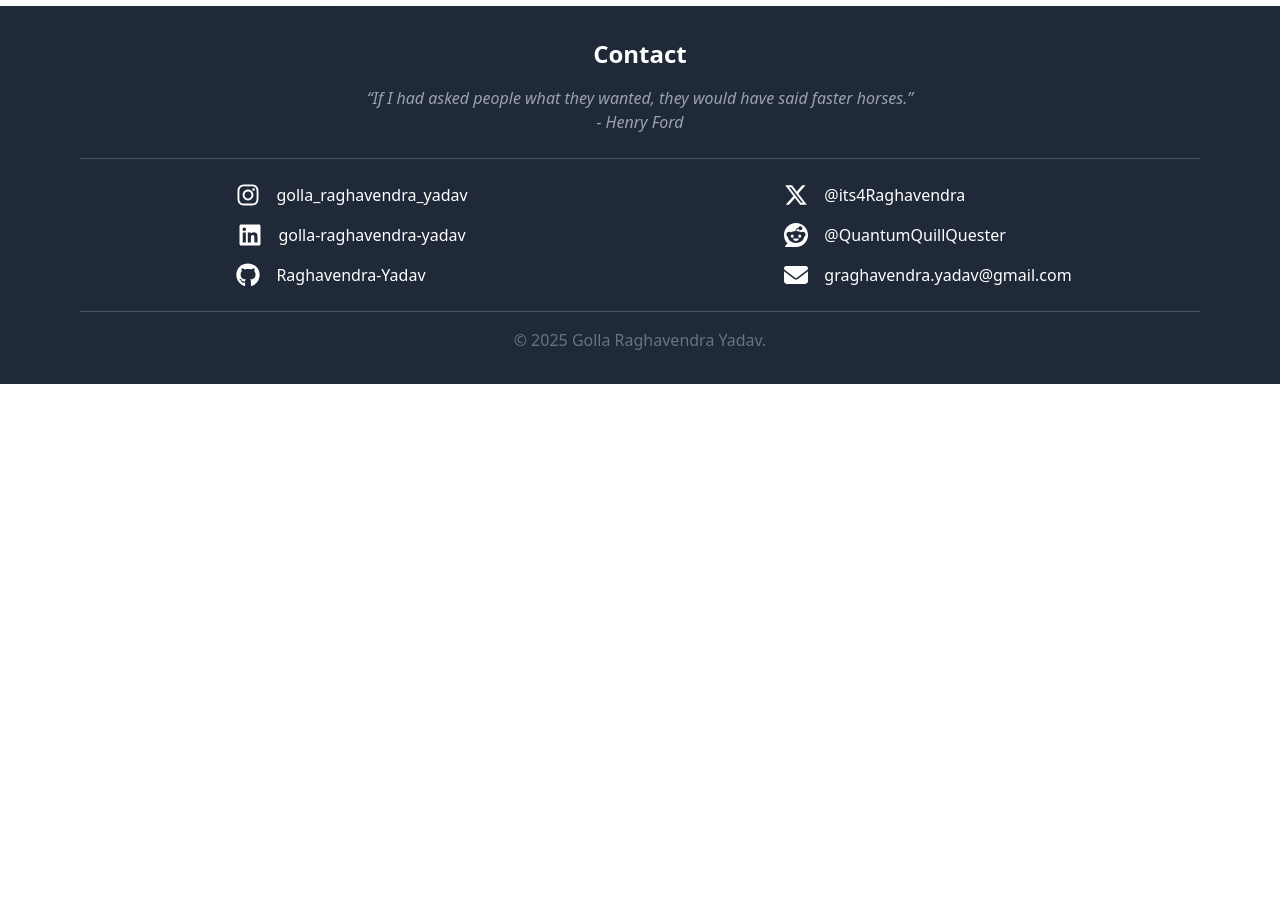
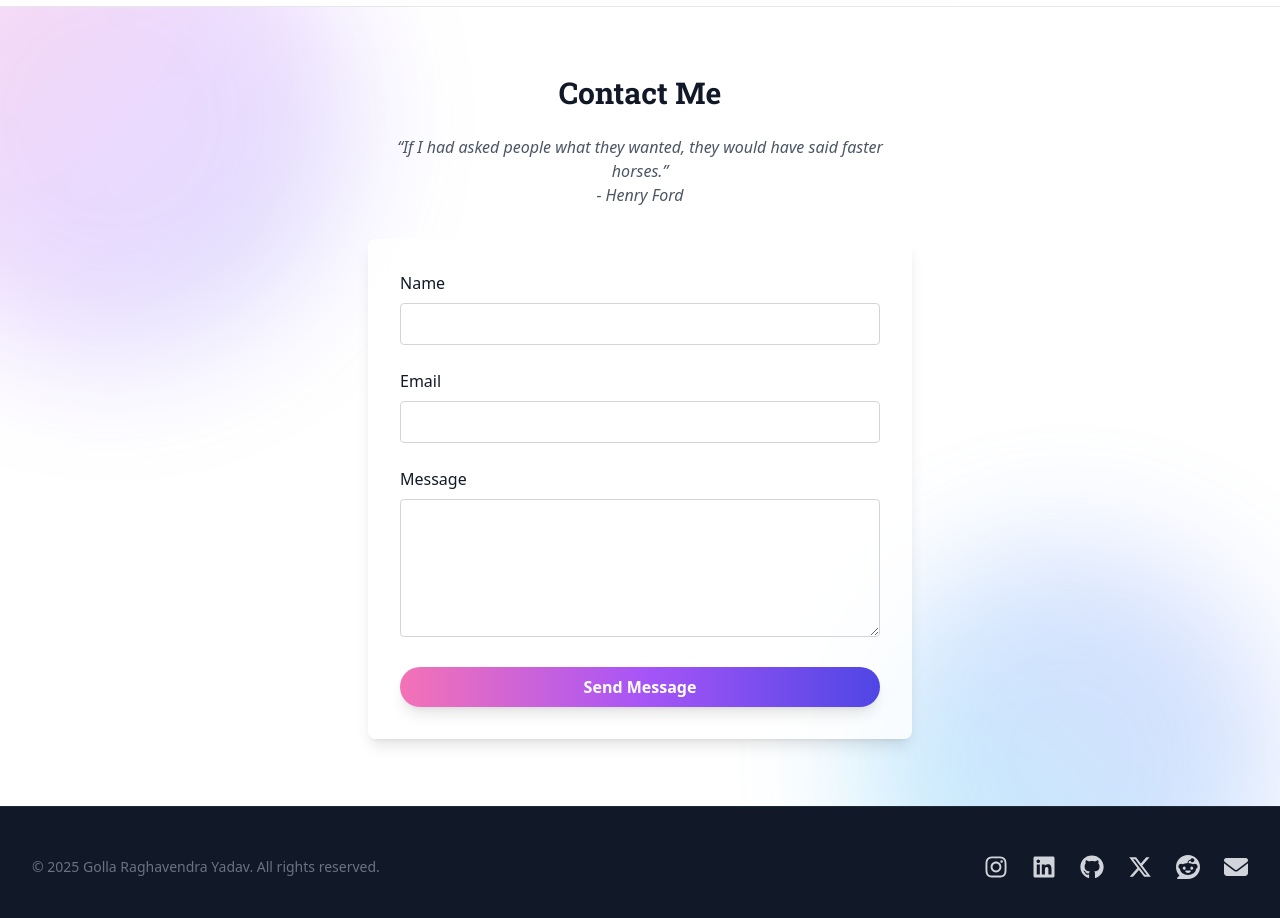
Before and after one commit to Raghavendra-Yadav/my-portfolio, a Next.js app: page / in a window 1280 px wide. Shown: the part 6340-7258 px from the top of the page. Before the commit the page ends 6724 px from the top, so only its background shows below. Built offline with nearby package versions, Linux system fonts and the light colour scheme.

Commit message:
feat: Add Contact component with form handling and animations

```diff
--- /dev/null
+++ b/src/components/Contact.tsx
@@ -0,0 +1,233 @@
+import React, { useState } from 'react';
+
+const Contact: React.FC = () => {
+  const [form, setForm] = useState({ name: '', email: '', message: '' });
+  const [submitted, setSubmitted] = useState(false);
+  const [showSent, setShowSent] = useState(false);
+  const [buttonClicked, setButtonClicked] = useState(false);
+
+  const handleChange = (
+    e: React.ChangeEvent<HTMLInputElement | HTMLTextAreaElement>
+  ) => {
+    setForm({ ...form, [e.target.name]: e.target.value });
+  };
+
+  const handleSubmit = (e: React.FormEvent) => {
+    e.preventDefault();
+    setButtonClicked(true);
+    setTimeout(() => {
+      setButtonClicked(false);
+      setSubmitted(true);
+      setTimeout(() => setShowSent(true), 900);
+    }, 250); // Button animation duration
+  };
+
+  return (
+    <footer
+      id="Contact"
+      className="relative min-h-screen border-t border-gray-200 dark:border-gray-800 overflow-hidden flex flex-col justify-center"
+    >
+      {/* Blurred gradient blobs for background, matching Abilities page */}
+      <div
+        aria-hidden="true"
+        className="pointer-events-none absolute -top-32 -left-32 w-[480px] h-[480px] rounded-full bg-gradient-to-br from-pink-400 via-purple-400 to-indigo-400 opacity-30 blur-3xl"
+      />
+      <div
+        aria-hidden="true"
+        className="pointer-events-none absolute -bottom-40 right-0 w-[420px] h-[420px] rounded-full bg-gradient-to-tr from-cyan-400 via-blue-400 to-indigo-400 opacity-30 blur-3xl"
+      />
+      {/* Grain/noise overlay */}
+      <div
+        aria-hidden="true"
+        className="pointer-events-none fixed inset-0 z-0"
+        style={{
+          backgroundImage: "url('/grain.png'), url('/noise.png')",
+          opacity: 0.13,
+          mixBlendMode: 'overlay',
+        }}
+      />
+      <div className="relative max-w-xl mx-auto px-4 z-10">
+        <h2
+          className="text-3xl font-bold mb-6 text-center"
+          style={{ fontFamily: "'Roboto Slab', serif" }}
+        >
+          Contact Me
+        </h2>
+        <p className="text-center text-gray-600 dark:text-gray-400 mb-8 italic">
+          &ldquo;If I had asked people what they wanted, they would have said
+          faster horses.&rdquo;
+          <br />- Henry Ford
+        </p>
+        {submitted ? (
+          <div className="min-h-[60vh] flex items-center justify-center">
+            {!showSent ? (
+              <span className="flex flex-col items-center">
+                {/* Envelope flies up */}
+                <svg
+                  className="mx-auto mb-6 animate-envelope-fly"
+                  width="56"
+                  height="56"
+                  fill="none"
+                  viewBox="0 0 24 24"
+                  stroke="currentColor"
+                  strokeWidth={1.5}
+                >
+                  <rect
+                    x="3"
+                    y="7"
+                    width="18"
+                    height="10"
+                    rx="2"
+                    className="stroke-cyan-400"
+                    fill="none"
+                  />
+                  <polyline
+                    points="3,7 12,14 21,7"
+                    className="stroke-cyan-400"
+                    fill="none"
+                  />
+                </svg>
+                <span
+                  className="text-center font-bold text-2xl px-6 py-8"
+                  style={{
+                    background:
+                      'linear-gradient(90deg, #22d3ee 0%, #a78bfa 100%)',
+                    WebkitBackgroundClip: 'text',
+                    WebkitTextFillColor: 'transparent',
+                    fontFamily: "'Roboto Slab', serif",
+                    opacity: 0.5,
+                  }}
+                >
+                  Sending...
+                </span>
+              </span>
+            ) : (
+              <span
+                className="text-center font-bold text-2xl px-6 py-8 animate-message-sent"
+                style={{
+                  background:
+                    'linear-gradient(90deg, #a78bfa 0%, #22d3ee 100%)',
+                  WebkitBackgroundClip: 'text',
+                  WebkitTextFillColor: 'transparent',
+                  fontFamily: "'Roboto Slab', serif",
+                }}
+              >
+                Message sent!
+                <br />
+                Thank you for your message.
+                <br />I will get back to you soon.
+              </span>
+            )}
+            <style>
+              {`
+                @keyframes message-sent {
+                  0% {
+                    opacity: 0;
+                    transform: scale(0.95) translateY(40px);
+                  }
+                  60% {
+                    opacity: 1;
+                    transform: scale(1.05) translateY(-8px);
+                  }
+                  100% {
+                    opacity: 1;
+                    transform: scale(1) translateY(0);
+                  }
+                }
+                .animate-message-sent {
+                  animation: message-sent 0.8s cubic-bezier(.4,0,.2,1) both;
+                }
+                @keyframes envelope-fly {
+                  0% {
+                    opacity: 1;
+                    transform: translateY(0) scale(1) rotate(0deg);
+                  }
+                  60% {
+                    opacity: 1;
+                    transform: translateY(-40px) scale(1.08) rotate(-8deg);
+                  }
+                  100% {
+                    opacity: 0;
+                    transform: translateY(-120px) scale(0.7) rotate(12deg);
+                  }
+                }
+                .animate-envelope-fly {
+                  animation: envelope-fly 0.9s cubic-bezier(.4,0,.2,1) both;
+                }
+                @keyframes btn-pop {
+                  0% { transform: scale(1); opacity: 1; }
+                  50% { transform: scale(1.08); opacity: 0.85; }
+                  100% { transform: scale(1); opacity: 1; }
+                }
+                .animate-btn-pop {
+                  animation: btn-pop 0.25s cubic-bezier(.4,0,.2,1);
+                }
+              `}
+            </style>
+          </div>
+        ) : (
+          <form
+            className="bg-white/80 dark:bg-gray-900/80 backdrop-blur rounded-lg shadow-lg p-8 space-y-6 relative"
+            onSubmit={handleSubmit}
+          >
+            <div>
+              <label htmlFor="name" className="block mb-2 font-medium">
+                Name
+              </label>
+              <input
+                id="name"
+                name="name"
+                type="text"
+                required
+                value={form.name}
+                onChange={handleChange}
+                className="w-full px-4 py-2 rounded border border-gray-300 dark:border-gray-700 bg-transparent focus:outline-none focus:ring-2 focus:ring-indigo-400"
+              />
+            </div>
+            <div>
+              <label htmlFor="email" className="block mb-2 font-medium">
+                Email
+              </label>
+              <input
+                id="email"
+                name="email"
+                type="email"
+                required
+                value={form.email}
+                onChange={handleChange}
+                className="w-full px-4 py-2 rounded border border-gray-300 dark:border-gray-700 bg-transparent focus:outline-none focus:ring-2 focus:ring-indigo-400"
+              />
+            </div>
+            <div>
+              <label htmlFor="message" className="block mb-2 font-medium">
+                Message
+              </label>
+              <textarea
+                id="message"
+                name="message"
+                required
+                rows={5}
+                value={form.message}
+                onChange={handleChange}
+                className="w-full px-4 py-2 rounded border border-gray-300 dark:border-gray-700 bg-transparent focus:outline-none focus:ring-2 focus:ring-indigo-400"
+              />
+            </div>
+            <button
+              type="submit"
+              className={`w-full py-2 px-4 rounded-full font-semibold text-white transition
+                bg-gradient-to-r from-pink-400 via-purple-500 to-indigo-600
+                hover:from-pink-500 hover:via-purple-600 hover:to-indigo-700
+                shadow-lg relative overflow-visible
+                ${buttonClicked ? 'animate-btn-pop' : ''}
+              `}
+            >
+              Send Message
+            </button>
+          </form>
+        )}
+      </div>
+    </footer>
+  );
+};
+
+export default Contact;
--- a/src/components/Footer.tsx
+++ b/src/components/Footer.tsx
@@ -12,98 +12,70 @@
   const currentYear = new Date().getFullYear();
 
   return (
-    <div className="bg-gray-800 text-white py-8">
-      <div id="contact" className="max-w-6xl mx-auto px-4">
-        <h2 className="text-2xl font-bold mb-4 text-center">Contact</h2>
-        <p className="text-center text-gray-400 italic mb-6">
-          &ldquo;If I had asked people what they wanted, they would have said
-          faster horses.&rdquo;
-          <br />- Henry Ford
-        </p>
-
-        <hr className="border-gray-600 mb-6" />
-
-        <div className="grid grid-cols-1 md:grid-cols-2 gap-8 justify-items-center">
-          <div>
-            <ul className="space-y-4 text-center">
-              <li>
+    <footer className="bg-gray-900 text-gray-300 border-t border-gray-800">
+      <div className="max-w-7xl mx-auto px-4 py-12 sm:px-6 lg:px-8">
+        {/* Social links and copyright */}
+        <div className="flex flex-col md:flex-row md:items-center md:justify-between">
+          <div className="text-sm text-gray-500 text-left mb-4 md:mb-0">
+            © {currentYear} Golla Raghavendra Yadav. All rights reserved.
+          </div>
+          <div className="flex justify-center md:justify-end space-x-6">
             <a
               href="https://www.instagram.com/golla_raghavendra_yadav/"
               target="_blank"
               rel="noopener noreferrer"
-                  className="flex items-center justify-center space-x-4 hover:text-gray-300"
+              className="hover:text-pink-400 transition-colors"
+              aria-label="Instagram"
             >
               <FaInstagram size={24} />
-                  <span>golla_raghavendra_yadav</span>
             </a>
-              </li>
-              <li>
             <a
               href="https://www.linkedin.com/in/golla-raghavendra-yadav/"
               target="_blank"
               rel="noopener noreferrer"
-                  className="flex items-center justify-center space-x-4 hover:text-gray-300"
+              className="hover:text-blue-400 transition-colors"
+              aria-label="LinkedIn"
             >
               <FaLinkedin size={24} />
-                  <span>golla-raghavendra-yadav</span>
             </a>
-              </li>
-              <li>
             <a
               href="https://github.com/Raghavendra-Yadav"
               target="_blank"
               rel="noopener noreferrer"
-                  className="flex items-center space-x-4 hover:text-gray-300"
+              className="hover:text-gray-100 transition-colors"
+              aria-label="GitHub"
             >
               <FaGithub size={24} />
-                  <span>Raghavendra-Yadav</span>
             </a>
-              </li>
-            </ul>
-          </div>
-          <div>
-            <ul className="space-y-4 text-center">
-              <li>
             <a
               href="https://twitter.com/its4Raghavendra"
               target="_blank"
               rel="noopener noreferrer"
-                  className="flex space-x-4 hover:text-gray-300"
+              className="hover:text-blue-300 transition-colors"
+              aria-label="Twitter"
             >
               <FaXTwitter size={24} />
-                  <span>@its4Raghavendra</span>
             </a>
-              </li>
-              <li>
             <a
               href="https://www.reddit.com/user/QuantumQuillQuester/"
               target="_blank"
               rel="noopener noreferrer"
-                  className="flex space-x-4 hover:text-gray-300"
+              className="hover:text-orange-400 transition-colors"
+              aria-label="Reddit"
             >
               <FaReddit size={24} />
-                  <span>@QuantumQuillQuester</span>
             </a>
-              </li>
-              <li>
             <a
               href="mailto:graghavendra.yadav@gmail.com"
-                  className="flex space-x-4 hover:text-gray-300"
+              className="hover:text-red-400 transition-colors"
+              aria-label="Email"
             >
               <FaEnvelope size={24} />
-                  <span>graghavendra.yadav@gmail.com</span>
             </a>
-              </li>
-            </ul>
           </div>
         </div>
-
-        <hr className="border-gray-600 mt-6 mb-4" />
-        <p className="text-center text-gray-500">
-          © {currentYear} Golla Raghavendra Yadav.
-        </p>
       </div>
-    </div>
+    </footer>
   );
 };
 
--- a/src/components/Header.tsx
+++ b/src/components/Header.tsx
@@ -11,7 +11,7 @@
   { name: 'Abilities', href: '#Abilities' },
   { name: 'Projects', href: '#Projects' },
   { name: 'Blog', href: '#Blog' },
-  { name: 'Contact', href: '#contact' },
+  { name: 'Contact', href: '#Contact' },
 ];
 
 export default function Header() {
--- a/src/pages/index.tsx
+++ b/src/pages/index.tsx
@@ -8,6 +8,7 @@
 import Projects from '@/components/Projects';
 import Achievements from '@/components/Achievements';
 import Certificates from '@/components/Certificates';
+import Contact from '@/components/Contact';
 
 const Home: React.FC = () => {
   return (
@@ -25,6 +26,7 @@
         <Projects />
         <Achievements />
         <Certificates />
+        <Contact />
         {/* Add more sections as needed */}
         {/* Example: <Contact /> */}
         {/* Add more components as needed */}
```
Lines whose indentation alone changed are shown as unchanged.
